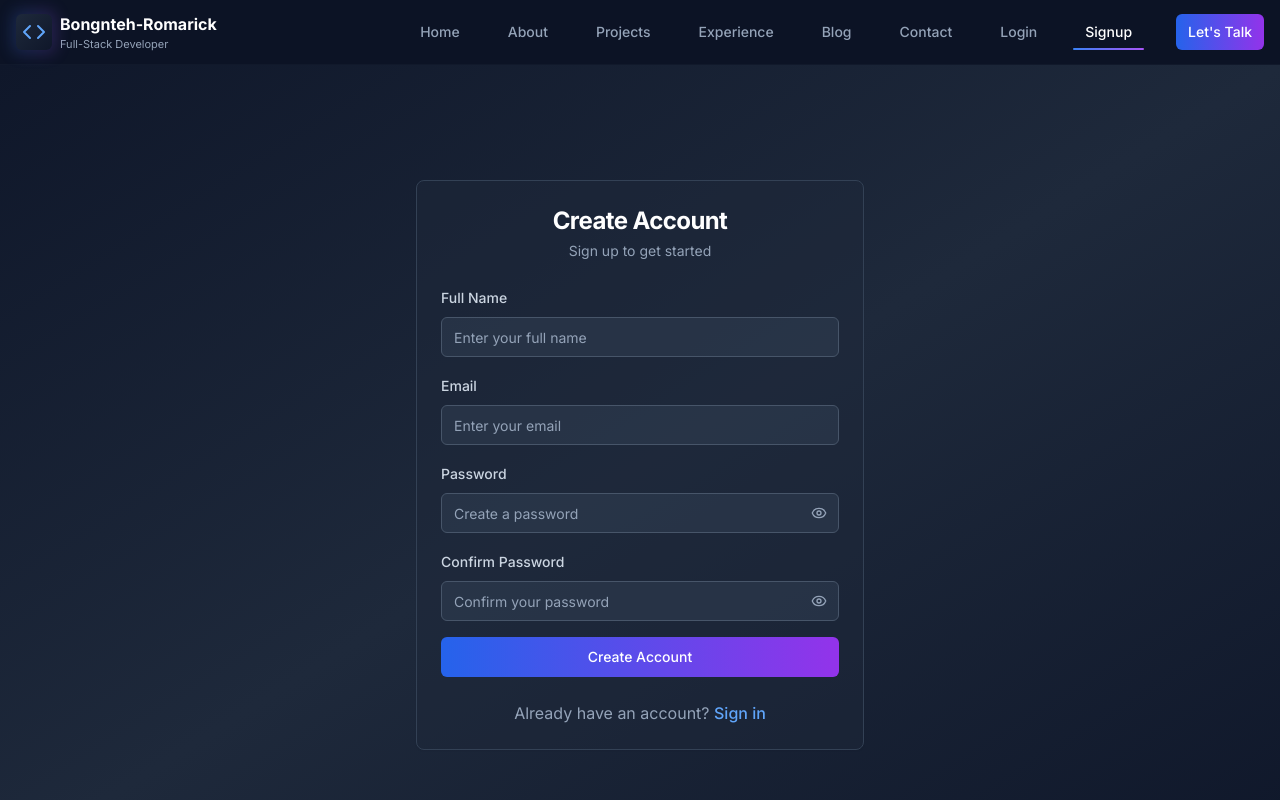
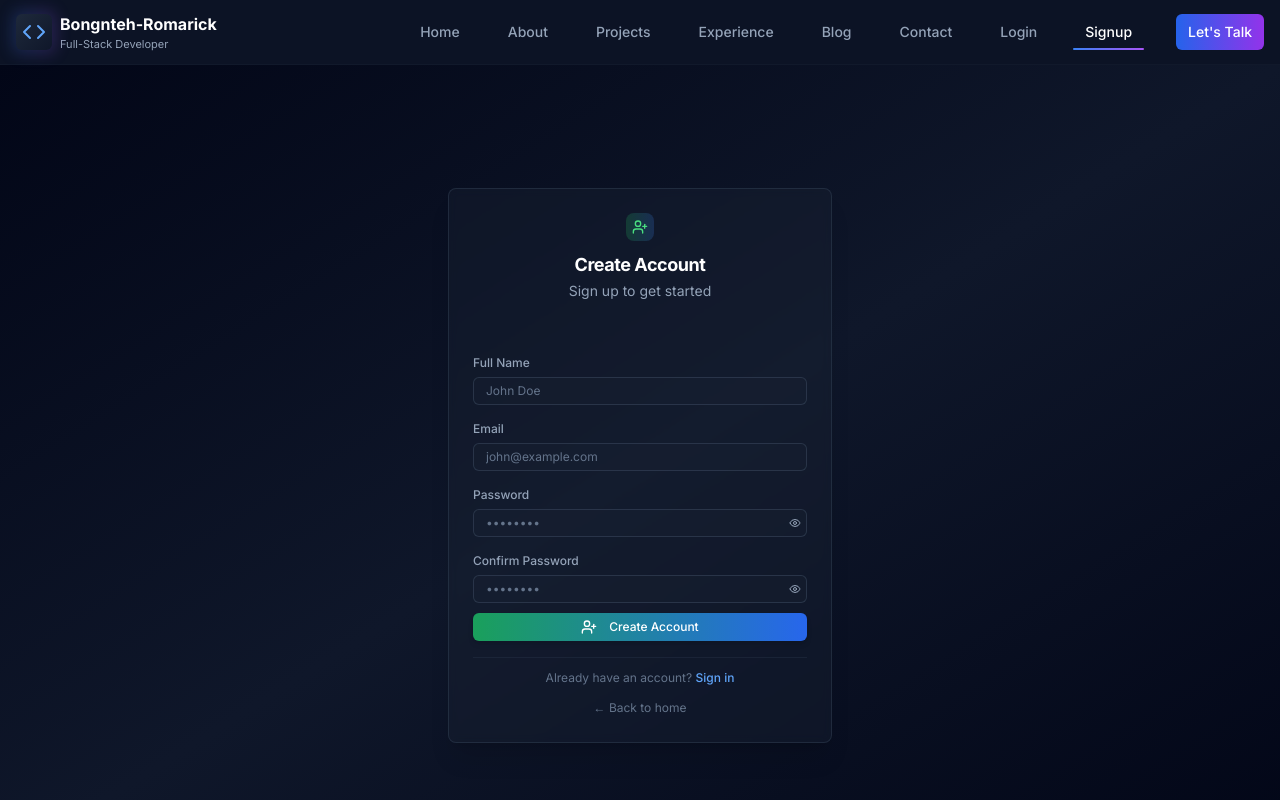
Before and after one commit to Romarick10/MyPortfolio, a Next.js app: page /auth/signup in a window 1280 px wide. Shown: the top 800 px of the page. Built offline with nearby package versions, Linux system fonts and the light colour scheme.

Commit message:
fixing the usesearchparams error in the client side

```diff
--- a/src/app/auth/login/page.tsx
+++ b/src/app/auth/login/page.tsx
@@ -14,7 +14,7 @@ import {
   CardTitle,
 } from "@/components/ui/card";
 import { Alert, AlertDescription } from "@/components/ui/alert";
-import { Loader2, Eye, EyeOff } from "lucide-react";
+import { Loader2, Eye, EyeOff, LogIn } from "lucide-react";
 import { unstable_noStore as noStore } from "next/cache";
 
 export const dynamic = "force-dynamic";
@@ -55,7 +55,6 @@ export default function LoginPage() {
       const data = await response.json();
 
       if (response.ok) {
-        // Redirect based on user role
         const userRole = data.user.role;
         if (userRole === "ADMIN") {
           router.push("/dashboard");
@@ -73,104 +72,122 @@ export default function LoginPage() {
   };
 
   return (
-    <div className="min-h-screen flex items-center justify-center bg-gradient-to-br from-slate-900 via-slate-800 to-slate-900 p-4">
-      <Card className="w-full max-w-md bg-slate-800/50 border-slate-700">
-        <CardHeader className="space-y-1">
-          <CardTitle className="text-2xl font-bold text-center text-white">
+    <div className="min-h-screen flex items-center justify-center bg-gradient-to-br from-slate-950 via-slate-900 to-slate-950 p-2 sm:p-4">
+      <Card className="w-full max-w-xs sm:max-w-sm bg-slate-800/30 border-slate-700/50 backdrop-blur-sm shadow-xl">
+        <CardHeader className="p-4 sm:p-6 space-y-0.5">
+          <div className="flex justify-center mb-2">
+            <div className="p-1.5 rounded-lg bg-gradient-to-r from-blue-500/20 to-purple-500/20">
+              <LogIn className="h-4 w-4 text-blue-400" />
+            </div>
+          </div>
+          <CardTitle className="text-base sm:text-lg font-bold text-center text-white tracking-tight">
             Welcome Back
           </CardTitle>
-          <CardDescription className="text-center text-slate-400">
+          <CardDescription className="text-xs sm:text-sm text-center text-slate-400">
             Sign in to your account
           </CardDescription>
         </CardHeader>
-        <CardContent>
-          <form onSubmit={handleSubmit} className="space-y-4">
+
+        <CardContent className="p-4 sm:p-6 pt-0">
+          <form onSubmit={handleSubmit} className="space-y-2.5">
             {success && (
-              <Alert className="border-green-500/50 bg-green-500/10">
-                <AlertDescription className="text-green-400">
+              <Alert className="border-green-500/30 bg-green-500/10 p-2 text-xs">
+                <AlertDescription className="text-green-300 text-xs">
                   {success}
                 </AlertDescription>
               </Alert>
             )}
+
             {error && (
-              <Alert className="border-red-500/50 bg-red-500/10">
-                <AlertDescription className="text-red-400">
+              <Alert className="border-red-500/30 bg-red-500/10 p-2 text-xs">
+                <AlertDescription className="text-red-300 text-xs">
                   {error}
                 </AlertDescription>
               </Alert>
             )}
 
-            <div className="space-y-2">
-              <Label htmlFor="email" className="text-slate-300">
+            <div className="space-y-1">
+              <Label htmlFor="email" className="text-xs text-slate-400">
                 Email
               </Label>
               <Input
                 id="email"
                 type="email"
-                placeholder="Enter your email"
+                placeholder="email@example.com"
                 value={email}
                 onChange={(e) => setEmail(e.target.value)}
                 required
-                className="bg-slate-700/50 border-slate-600 text-white placeholder:text-slate-400"
+                className="h-7 text-xs bg-slate-800/20 border-slate-700/70 text-white placeholder:text-slate-500 focus:border-blue-500/50 focus:ring-1 focus:ring-blue-500/30"
               />
             </div>
 
-            <div className="space-y-2">
-              <Label htmlFor="password" className="text-slate-300">
+            <div className="space-y-1">
+              <Label htmlFor="password" className="text-xs text-slate-400">
                 Password
               </Label>
               <div className="relative">
                 <Input
                   id="password"
                   type={showPassword ? "text" : "password"}
-                  placeholder="Enter your password"
+                  placeholder="••••••••"
                   value={password}
                   onChange={(e) => setPassword(e.target.value)}
                   required
-                  className="bg-slate-700/50 border-slate-600 text-white placeholder:text-slate-400 pr-10"
+                  className="h-7 text-xs bg-slate-800/20 border-slate-700/70 text-white placeholder:text-slate-500 focus:border-blue-500/50 focus:ring-1 focus:ring-blue-500/30 pr-8"
                 />
-                <Button
+                <button
                   type="button"
-                  variant="ghost"
-                  size="sm"
-                  className="absolute right-0 top-0 h-full px-3 py-2 hover:bg-transparent"
+                  className="absolute right-1 top-1/2 -translate-y-1/2 p-0.5 hover:bg-slate-700/30 rounded"
                   onClick={() => setShowPassword(!showPassword)}
                 >
                   {showPassword ? (
-                    <EyeOff className="h-4 w-4 text-slate-400" />
+                    <EyeOff className="h-3 w-3 text-slate-400" />
                   ) : (
-                    <Eye className="h-4 w-4 text-slate-400" />
+                    <Eye className="h-3 w-3 text-slate-400" />
                   )}
-                </Button>
+                </button>
               </div>
             </div>
 
             <Button
               type="submit"
-              className="w-full bg-gradient-to-r from-blue-600 to-purple-600 hover:from-blue-700 hover:to-purple-700 text-white"
+              size="sm"
+              className="w-full h-7 text-xs bg-gradient-to-r from-blue-600/90 to-purple-600/90 hover:from-blue-700 hover:to-purple-700 text-white shadow-md hover:shadow-lg transition-all"
               disabled={isLoading}
             >
               {isLoading ? (
                 <>
-                  <Loader2 className="mr-2 h-4 w-4 animate-spin" />
+                  <Loader2 className="mr-1 h-3 w-3 animate-spin" />
                   Signing in...
                 </>
               ) : (
-                "Sign In"
+                <>
+                  <LogIn className="mr-1 h-3 w-3" />
+                  Sign In
+                </>
               )}
             </Button>
           </form>
 
-          <div className="mt-6 text-center">
-            <p className="text-slate-400">
+          <div className="mt-4 pt-3 border-t border-slate-700/30 text-center">
+            <p className="text-xs text-slate-500">
               Don't have an account?{" "}
               <Link
                 href="/auth/signup"
-                className="text-blue-400 hover:text-blue-300 font-medium"
+                className="text-blue-400 hover:text-blue-300 font-medium text-xs"
               >
                 Sign up
               </Link>
             </p>
+
+            <div className="mt-2">
+              <Link
+                href="/"
+                className="text-xs text-slate-500 hover:text-slate-300 inline-flex items-center gap-1"
+              >
+                ← Back to home
+              </Link>
+            </div>
           </div>
         </CardContent>
       </Card>
--- a/src/app/auth/signup/page.tsx
+++ b/src/app/auth/signup/page.tsx
@@ -1,46 +1,52 @@
-'use client';
+"use client";
 
-import { useState } from 'react';
-import { useRouter } from 'next/navigation';
-import Link from 'next/link';
-import { Button } from '@/components/ui/button';
-import { Input } from '@/components/ui/input';
-import { Label } from '@/components/ui/label';
-import { Card, CardContent, CardDescription, CardHeader, CardTitle } from '@/components/ui/card';
-import { Alert, AlertDescription } from '@/components/ui/alert';
-import { Loader2, Eye, EyeOff } from 'lucide-react';
-import { unstable_noStore as noStore } from 'next/cache';
+import { useState } from "react";
+import { useRouter } from "next/navigation";
+import Link from "next/link";
+import { Button } from "@/components/ui/button";
+import { Input } from "@/components/ui/input";
+import { Label } from "@/components/ui/label";
+import {
+  Card,
+  CardContent,
+  CardDescription,
+  CardHeader,
+  CardTitle,
+} from "@/components/ui/card";
+import { Alert, AlertDescription } from "@/components/ui/alert";
+import { Loader2, Eye, EyeOff, UserPlus } from "lucide-react";
+import { unstable_noStore as noStore } from "next/cache";
 
-export const dynamic = 'force-dynamic';
+export const dynamic = "force-dynamic";
 
 export default function SignupPage() {
   noStore();
-  const [name, setName] = useState('');
-  const [email, setEmail] = useState('');
-  const [password, setPassword] = useState('');
-  const [confirmPassword, setConfirmPassword] = useState('');
+  const [name, setName] = useState("");
+  const [email, setEmail] = useState("");
+  const [password, setPassword] = useState("");
+  const [confirmPassword, setConfirmPassword] = useState("");
   const [showPassword, setShowPassword] = useState(false);
   const [showConfirmPassword, setShowConfirmPassword] = useState(false);
   const [isLoading, setIsLoading] = useState(false);
-  const [error, setError] = useState('');
+  const [error, setError] = useState("");
   const router = useRouter();
 
   const handleSubmit = async (e: React.FormEvent) => {
     e.preventDefault();
     setIsLoading(true);
-    setError('');
+    setError("");
 
     if (password !== confirmPassword) {
-      setError('Passwords do not match');
+      setError("Passwords do not match");
       setIsLoading(false);
       return;
     }
 
     try {
-      const response = await fetch('/api/auth/register', {
-        method: 'POST',
+      const response = await fetch("/api/auth/register", {
+        method: "POST",
         headers: {
-          'Content-Type': 'application/json',
+          "Content-Type": "application/json",
         },
         body: JSON.stringify({ name, email, password }),
       });
@@ -48,154 +54,172 @@ export default function SignupPage() {
       const data = await response.json();
 
       if (response.ok) {
-        router.push('/auth/login?message=Account created successfully');
+        router.push("/auth/login?message=Account created successfully");
       } else {
-        setError(data.error || 'Registration failed');
+        setError(data.error || "Registration failed");
       }
     } catch (err) {
-      setError('An error occurred. Please try again.');
+      setError("An error occurred. Please try again.");
     } finally {
       setIsLoading(false);
     }
   };
 
   return (
-    <div className="min-h-screen flex items-center justify-center bg-gradient-to-br from-slate-900 via-slate-800 to-slate-900 p-4">
-      <Card className="w-full max-w-md bg-slate-800/50 border-slate-700">
-        <CardHeader className="space-y-1">
-          <CardTitle className="text-2xl font-bold text-center text-white">
+    <div className="min-h-screen flex items-center justify-center bg-gradient-to-br from-slate-950 via-slate-900 to-slate-950 p-2 sm:p-4">
+      <Card className="w-full max-w-xs sm:max-w-sm bg-slate-800/30 border-slate-700/50 backdrop-blur-sm shadow-xl">
+        <CardHeader className="p-4 sm:p-6 space-y-0.5">
+          <div className="flex justify-center mb-2">
+            <div className="p-1.5 rounded-lg bg-gradient-to-r from-green-500/20 to-blue-500/20">
+              <UserPlus className="h-4 w-4 text-green-400" />
+            </div>
+          </div>
+          <CardTitle className="text-base sm:text-lg font-bold text-center text-white tracking-tight">
             Create Account
           </CardTitle>
-          <CardDescription className="text-center text-slate-400">
+          <CardDescription className="text-xs sm:text-sm text-center text-slate-400">
             Sign up to get started
           </CardDescription>
         </CardHeader>
-        <CardContent>
-          <form onSubmit={handleSubmit} className="space-y-4">
+
+        <CardContent className="p-4 sm:p-6 pt-0">
+          <form onSubmit={handleSubmit} className="space-y-2.5">
             {error && (
-              <Alert className="border-red-500/50 bg-red-500/10">
-                <AlertDescription className="text-red-400">
+              <Alert className="border-red-500/30 bg-red-500/10 p-2 text-xs">
+                <AlertDescription className="text-red-300 text-xs">
                   {error}
                 </AlertDescription>
               </Alert>
             )}
 
-            <div className="space-y-2">
-              <Label htmlFor="name" className="text-slate-300">
+            <div className="space-y-1">
+              <Label htmlFor="name" className="text-xs text-slate-400">
                 Full Name
               </Label>
               <Input
                 id="name"
                 type="text"
-                placeholder="Enter your full name"
+                placeholder="John Doe"
                 value={name}
                 onChange={(e) => setName(e.target.value)}
                 required
-                className="bg-slate-700/50 border-slate-600 text-white placeholder:text-slate-400"
+                className="h-7 text-xs bg-slate-800/20 border-slate-700/70 text-white placeholder:text-slate-500 focus:border-blue-500/50 focus:ring-1 focus:ring-blue-500/30"
               />
             </div>
 
-            <div className="space-y-2">
-              <Label htmlFor="email" className="text-slate-300">
+            <div className="space-y-1">
+              <Label htmlFor="email" className="text-xs text-slate-400">
                 Email
               </Label>
               <Input
                 id="email"
                 type="email"
-                placeholder="Enter your email"
+                placeholder="john@example.com"
                 value={email}
                 onChange={(e) => setEmail(e.target.value)}
                 required
-                className="bg-slate-700/50 border-slate-600 text-white placeholder:text-slate-400"
+                className="h-7 text-xs bg-slate-800/20 border-slate-700/70 text-white placeholder:text-slate-500 focus:border-blue-500/50 focus:ring-1 focus:ring-blue-500/30"
               />
             </div>
 
-            <div className="space-y-2">
-              <Label htmlFor="password" className="text-slate-300">
+            <div className="space-y-1">
+              <Label htmlFor="password" className="text-xs text-slate-400">
                 Password
               </Label>
               <div className="relative">
                 <Input
                   id="password"
-                  type={showPassword ? 'text' : 'password'}
-                  placeholder="Create a password"
+                  type={showPassword ? "text" : "password"}
+                  placeholder="••••••••"
                   value={password}
                   onChange={(e) => setPassword(e.target.value)}
                   required
-                  className="bg-slate-700/50 border-slate-600 text-white placeholder:text-slate-400 pr-10"
+                  className="h-7 text-xs bg-slate-800/20 border-slate-700/70 text-white placeholder:text-slate-500 focus:border-blue-500/50 focus:ring-1 focus:ring-blue-500/30 pr-8"
                 />
-                <Button
+                <button
                   type="button"
-                  variant="ghost"
-                  size="sm"
-                  className="absolute right-0 top-0 h-full px-3 py-2 hover:bg-transparent"
+                  className="absolute right-1 top-1/2 -translate-y-1/2 p-0.5 hover:bg-slate-700/30 rounded"
                   onClick={() => setShowPassword(!showPassword)}
                 >
                   {showPassword ? (
-                    <EyeOff className="h-4 w-4 text-slate-400" />
+                    <EyeOff className="h-3 w-3 text-slate-400" />
                   ) : (
-                    <Eye className="h-4 w-4 text-slate-400" />
+                    <Eye className="h-3 w-3 text-slate-400" />
                   )}
-                </Button>
+                </button>
               </div>
             </div>
 
-            <div className="space-y-2">
-              <Label htmlFor="confirmPassword" className="text-slate-300">
+            <div className="space-y-1">
+              <Label
+                htmlFor="confirmPassword"
+                className="text-xs text-slate-400"
+              >
                 Confirm Password
               </Label>
               <div className="relative">
                 <Input
                   id="confirmPassword"
-                  type={showConfirmPassword ? 'text' : 'password'}
-                  placeholder="Confirm your password"
+                  type={showConfirmPassword ? "text" : "password"}
+                  placeholder="••••••••"
                   value={confirmPassword}
                   onChange={(e) => setConfirmPassword(e.target.value)}
                   required
-                  className="bg-slate-700/50 border-slate-600 text-white placeholder:text-slate-400 pr-10"
+                  className="h-7 text-xs bg-slate-800/20 border-slate-700/70 text-white placeholder:text-slate-500 focus:border-blue-500/50 focus:ring-1 focus:ring-blue-500/30 pr-8"
                 />
-                <Button
+                <button
                   type="button"
-                  variant="ghost"
-                  size="sm"
-                  className="absolute right-0 top-0 h-full px-3 py-2 hover:bg-transparent"
+                  className="absolute right-1 top-1/2 -translate-y-1/2 p-0.5 hover:bg-slate-700/30 rounded"
                   onClick={() => setShowConfirmPassword(!showConfirmPassword)}
                 >
                   {showConfirmPassword ? (
-                    <EyeOff className="h-4 w-4 text-slate-400" />
+                    <EyeOff className="h-3 w-3 text-slate-400" />
                   ) : (
-                    <Eye className="h-4 w-4 text-slate-400" />
+                    <Eye className="h-3 w-3 text-slate-400" />
                   )}
-                </Button>
+                </button>
               </div>
             </div>
 
             <Button
               type="submit"
-              className="w-full bg-gradient-to-r from-blue-600 to-purple-600 hover:from-blue-700 hover:to-purple-700 text-white"
+              size="sm"
+              className="w-full h-7 text-xs bg-gradient-to-r from-green-600/90 to-blue-600/90 hover:from-green-700 hover:to-blue-700 text-white shadow-md hover:shadow-lg transition-all"
               disabled={isLoading}
             >
               {isLoading ? (
                 <>
-                  <Loader2 className="mr-2 h-4 w-4 animate-spin" />
-                  Creating account...
+                  <Loader2 className="mr-1 h-3 w-3 animate-spin" />
+                  Creating...
                 </>
               ) : (
-                'Create Account'
+                <>
+                  <UserPlus className="mr-1 h-3 w-3" />
+                  Create Account
+                </>
               )}
             </Button>
           </form>
 
-          <div className="mt-6 text-center">
-            <p className="text-slate-400">
-              Already have an account?{' '}
+          <div className="mt-4 pt-3 border-t border-slate-700/30 text-center">
+            <p className="text-xs text-slate-500">
+              Already have an account?{" "}
               <Link
                 href="/auth/login"
-                className="text-blue-400 hover:text-blue-300 font-medium"
+                className="text-blue-400 hover:text-blue-300 font-medium text-xs"
               >
                 Sign in
               </Link>
             </p>
+
+            <div className="mt-2">
+              <Link
+                href="/"
+                className="text-xs text-slate-500 hover:text-slate-300 inline-flex items-center gap-1"
+              >
+                ← Back to home
+              </Link>
+            </div>
           </div>
         </CardContent>
       </Card>
```
